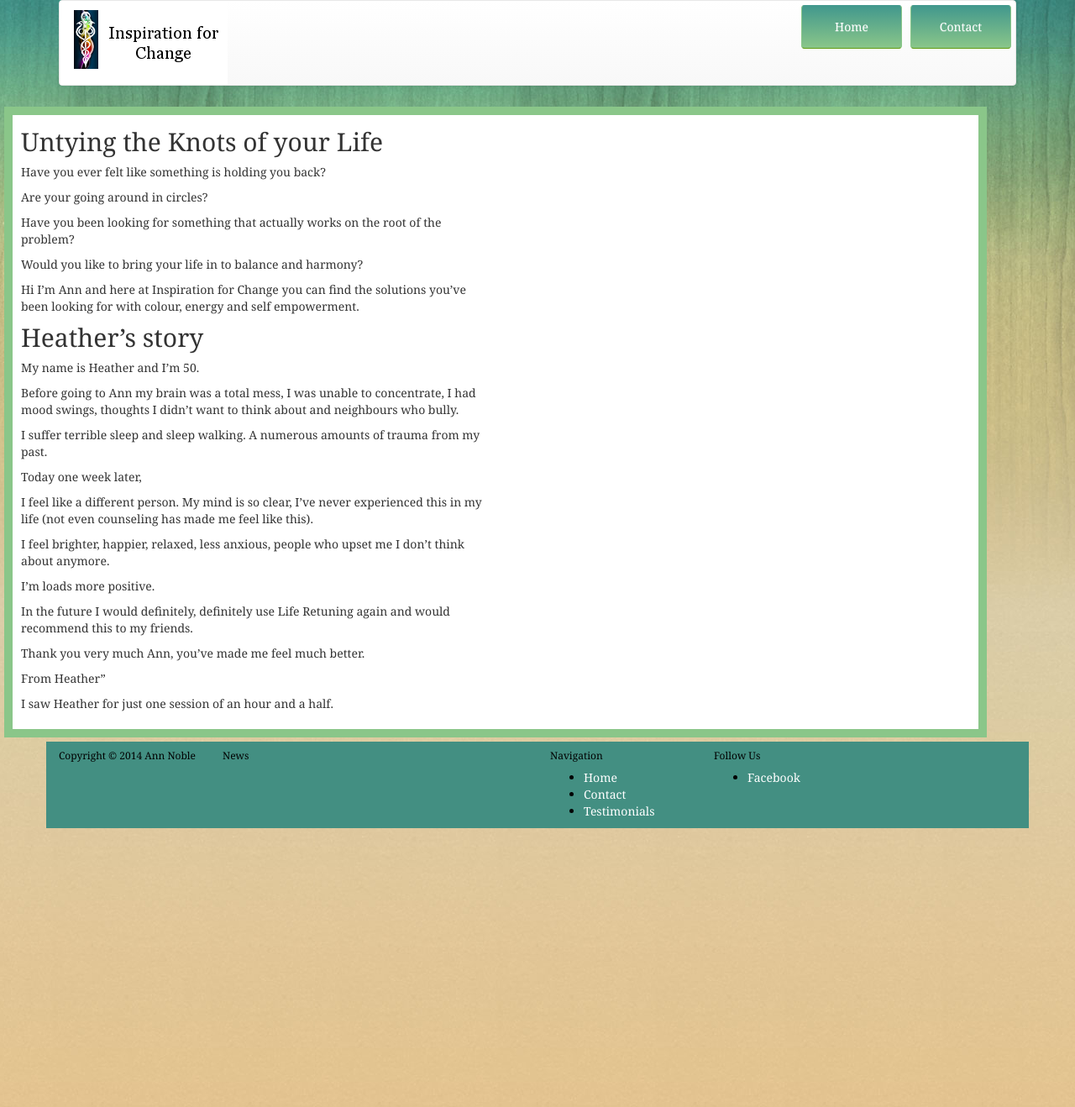
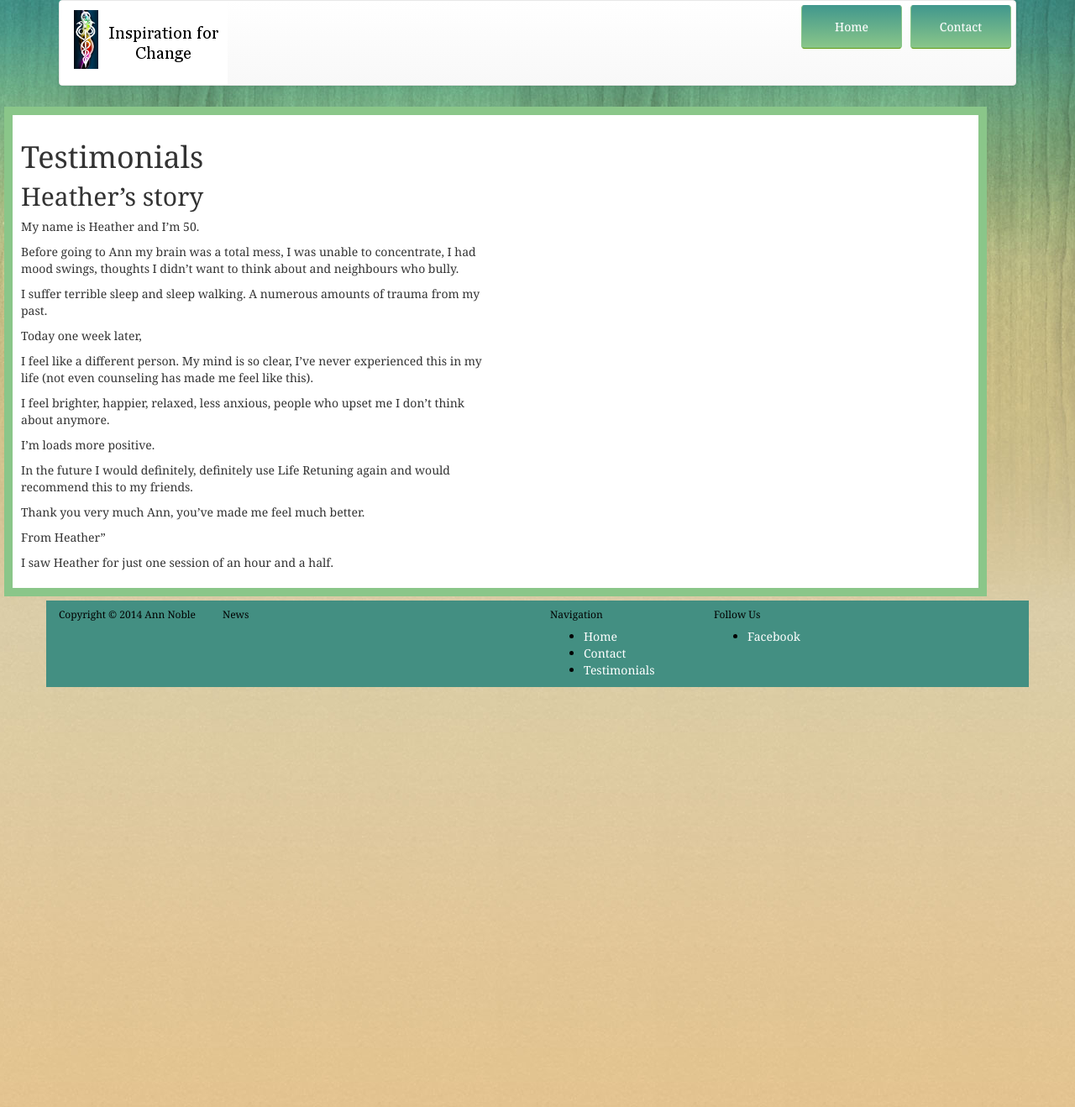
Before and after one commit to designerwebhosting/inspirationforchange, a Jekyll site: the page built from test.md, in a window 1280 px wide. Shown: the whole page at 84% size. Built offline with Jekyll 4.4.1, drawn with Linux system fonts in a browser that asks for light colours; nearby versions of some CDN libraries; library files that are not in the unit come from our copies.

Commit message:
/ ‘test.md’

```diff
--- a/test.md
+++ b/test.md
@@ -4,17 +4,8 @@ description: See what others have to say about how Ann Noble is making a differa
 layout: default
 ---
 
-## Untying the Knots of your Life
+# Testimonials
 
-Have you ever felt like something is holding you back?
-
-Are your going around in circles?
-
-Have you been looking for something that actually works on the root of the problem?
-
-Would you like to bring your life in to balance and harmony?
-
-Hi I'm Ann and here at Inspiration for Change you can find the solutions you've been looking for with colour, energy and self empowerment.
 
 ## Heather's story
 
```
